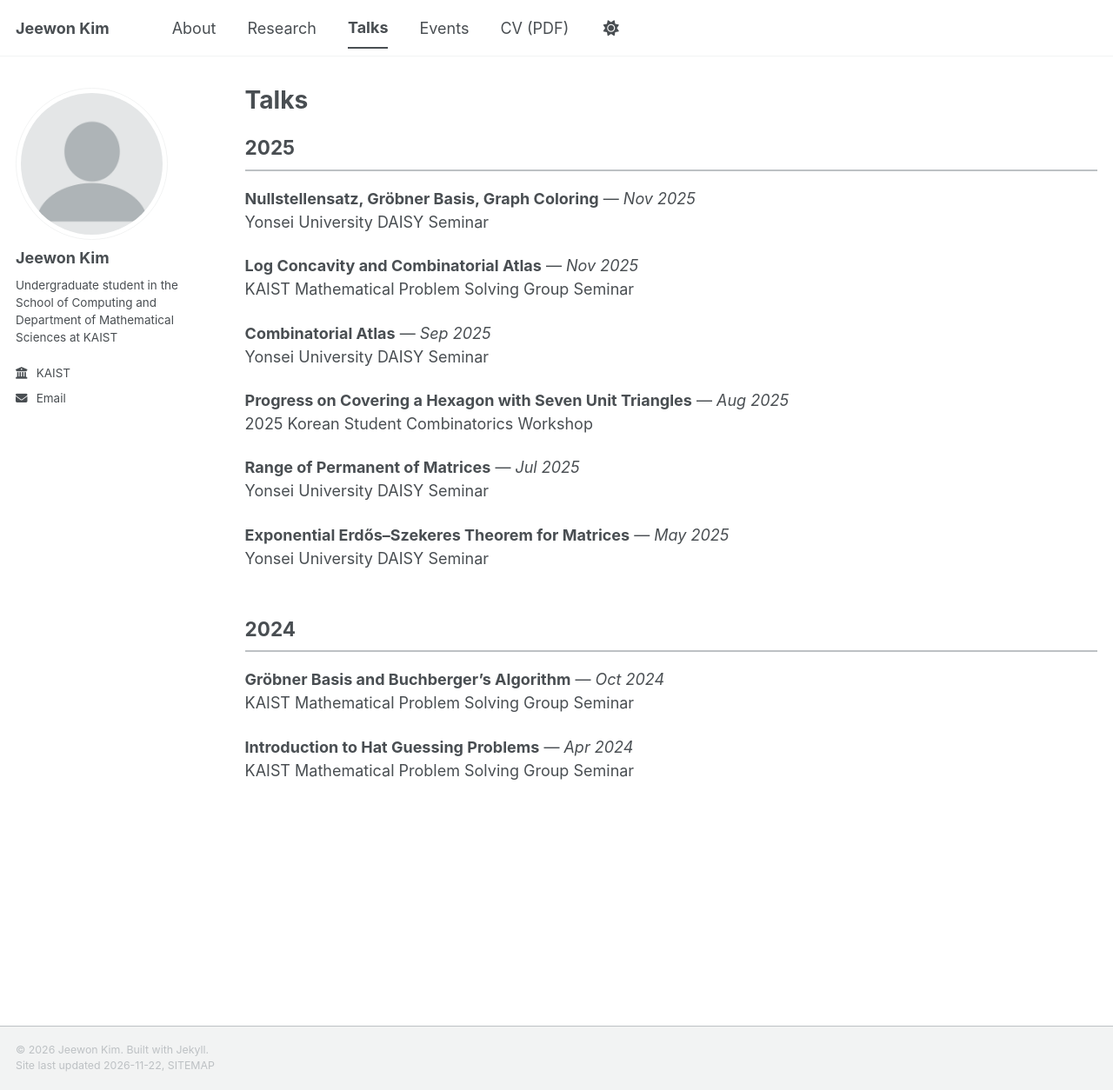
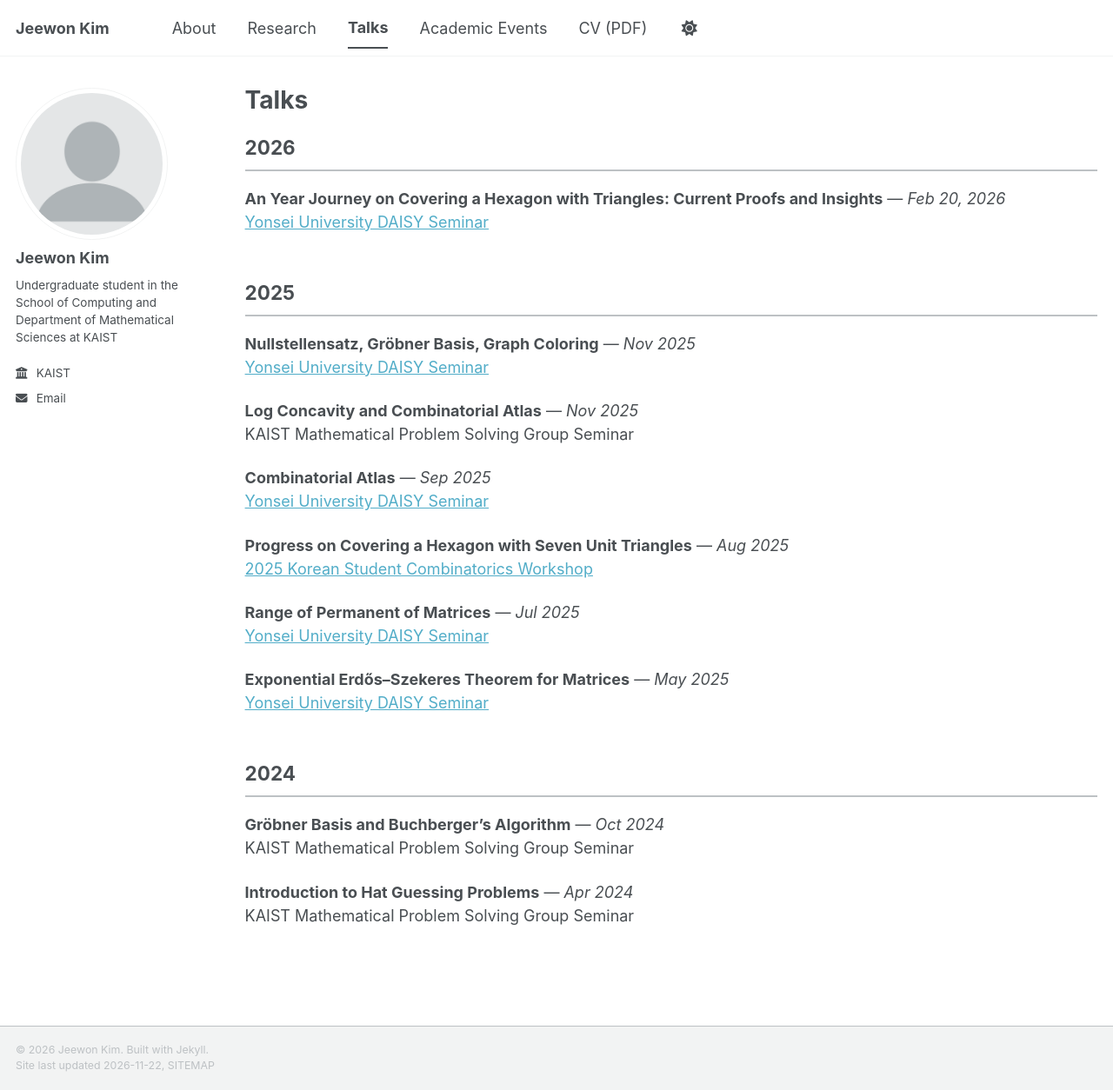
Before and after one commit to dylan0301/dylan0301.github.io, a Jekyll site: the page built from _pages/talks.md, in a window 1280 px wide and 1254 px high. Shown: the whole window at 87% size. Built offline with Jekyll 4.4.1, drawn with Linux system fonts in a browser that asks for light colours; a style sheet for code colours, icons or effects is not loaded.

Commit message:
update event and talk info

```diff
--- a/_data/navigation.yml
+++ b/_data/navigation.yml
@@ -11,7 +11,7 @@ main:
     url: /research/
   - title: "Talks"
     url: /talks/
-  - title: "Events"
+  - title: "Academic Events"
     url: /events/
   - title: "CV (PDF)"
     url: /files/Jeewon-Kim-CV.pdf
--- a/_pages/talks.md
+++ b/_pages/talks.md
@@ -6,25 +6,30 @@ author_profile: true
 section_style: chapters
 ---
 
+## 2026
+
+**An Year Journey on Covering a Hexagon with Triangles: Current Proofs and Insights** — *Feb 20, 2026*<br>
+[Yonsei University DAISY Seminar](https://sites.google.com/yonsei.ac.kr/daisy)
+
 ## 2025
 
 **Nullstellensatz, Gröbner Basis, Graph Coloring** — *Nov 2025*<br>
-Yonsei University DAISY Seminar
+[Yonsei University DAISY Seminar](https://sites.google.com/yonsei.ac.kr/daisy)
 
 **Log Concavity and Combinatorial Atlas** — *Nov 2025*<br>
 KAIST Mathematical Problem Solving Group Seminar
 
 **Combinatorial Atlas** — *Sep 2025*<br>
-Yonsei University DAISY Seminar
+[Yonsei University DAISY Seminar](https://sites.google.com/yonsei.ac.kr/daisy)
 
 <strong id="talk-hexagon">Progress on Covering a Hexagon with Seven Unit Triangles</strong> — *Aug 2025*<br>
-2025 Korean Student Combinatorics Workshop
+[2025 Korean Student Combinatorics Workshop](https://kscw.combinatorics.kr/2025/schedule)
 
 **Range of Permanent of Matrices** — *Jul 2025*<br>
-Yonsei University DAISY Seminar
+[Yonsei University DAISY Seminar](https://sites.google.com/yonsei.ac.kr/daisy)
 
 **Exponential Erdős–Szekeres Theorem for Matrices** — *May 2025*<br>
-Yonsei University DAISY Seminar
+[Yonsei University DAISY Seminar](https://sites.google.com/yonsei.ac.kr/daisy)
 
 ## 2024
 
```
Also changed, not shown: _pages/events.md (+7 -3 lines).
